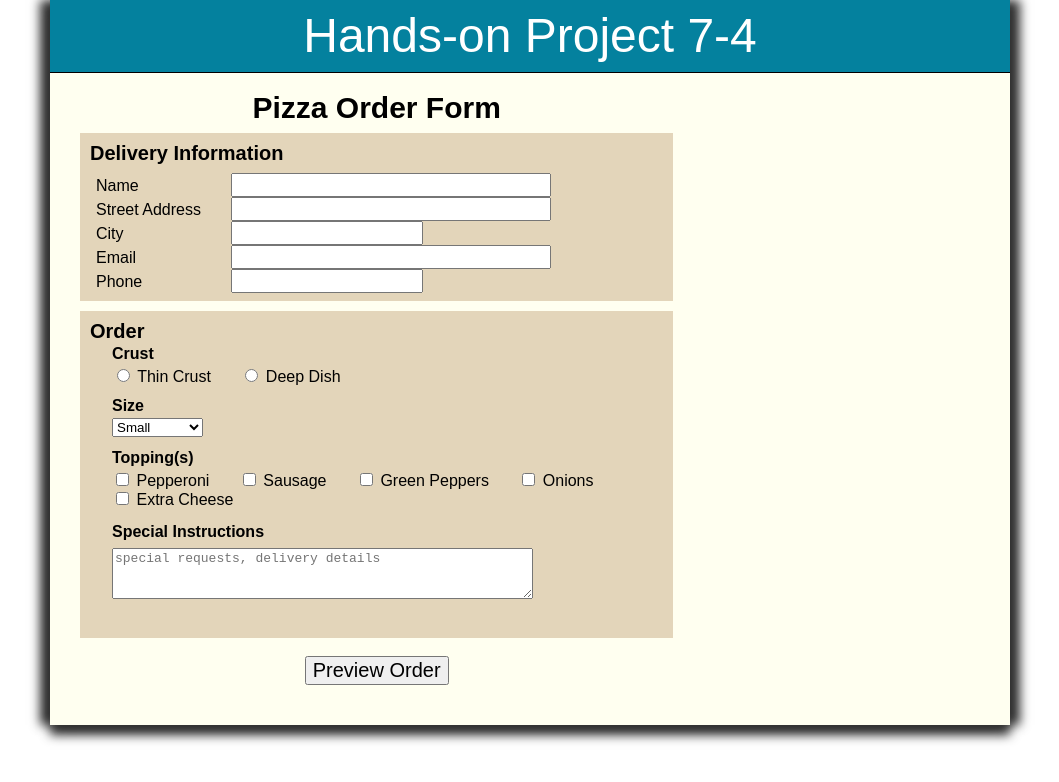
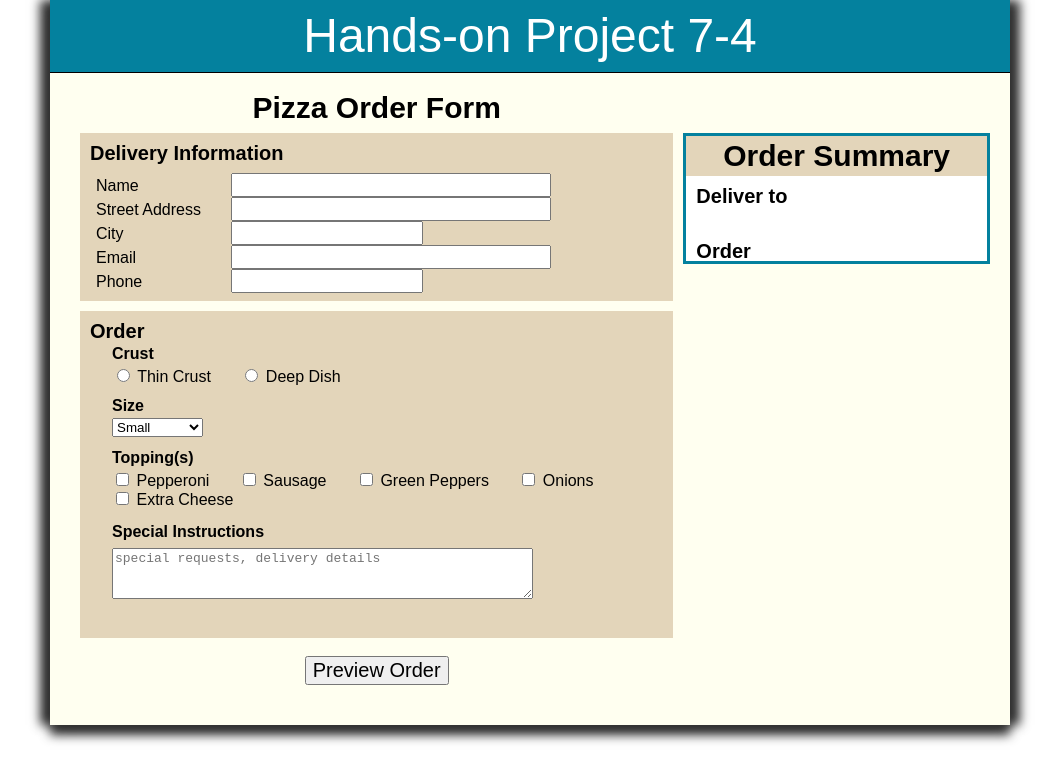
Before and after one commit to ztmurphy21/JS--Ch-7-Using-Object-Oriented-JavaScript, a plain HTML site: page Murphy_Zachary_HandsOn07/HandsOnProject7-4/index.htm in a window 1280 px wide. Both pictures are taken after a click on the button "Preview Order". Shown: the whole page, without its empty margins (110-1169 px from the left). Drawn offline with Linux system fonts and the light colour scheme.

Commit message:
7-4 completed

```diff
--- /dev/null
+++ b/Murphy_Zachary_HandsOn07/HandsOnProject7-4/script.js
@@ -0,0 +1,73 @@
+/*      JavaScript 6th Edition
+      Chapter 7
+      7-4
+
+      Outer Orbits booking page
+      Author: Zach Murphy
+      Date:   3-20-2016
+
+      Filename: script.js
+	  */
+
+"use strict";
+
+ //global variabe, and empty object
+ var delivInfo = {};
+
+ //global variable, points to the element with the id value
+
+ var delivSummary = document.getElementById("deliverTo");
+
+ // this function will add the value of each input field to the delivInfo object as a property
+ function processDeliveryInfo()
+ {
+	 var prop;
+
+	 //add statements that store values into the delivInfo object and various properties
+	 delivInfo.name = document.getElementById("nameinput").value;
+	 delivInfo.addr = document.getElementById("addrinput").value;
+	 delivInfo.city = document.getElementById("cityinput").value;
+	 delivInfo.email = document.getElementById("emailinput").value;
+	 delivInfo.phone = document.getElementById("phoneinput").value;
+
+	 //add a for/in Loop with a subsequent statements
+	 for (prop in delivInfo)
+	 {
+		 //This statement adds the value of the current property to the content of the deliverTo element
+		 delivSummary.innerHTML += "<p>" + delivInfo[prop] + "</p>";
+	 }
+		//change the display style of this section to block
+		document.getElementById("deliverTo").style.display = "block";
+ }
+ //function
+ function previewOrder()
+ {
+	 //a function call
+	 processDeliveryInfo();
+	 //change the display style of this section to block
+	 document.getElementsByTagName("section")[0].style.display = "block";
+ }
+
+ //create event listener that calls the prevewOrder function
+ function createEventListener()
+ {
+	 var previewBtn = document.getElementById("previewBtn");
+	 if (previewBtn.addEventListener)
+	 {
+		 previewBtn.addEventListener("click", previewOrder, false);
+	 }
+	 else if (previewBtn.attachEvent)
+	 {
+		 previewBtn.attachEvent("onclick", previewOrder);
+	 }
+ }
+
+ //create event listener when page finishes loading
+ if (window.addEventListener)
+ {
+	 window.addEventListener("load", createEventListener, false);
+ }
+ else if (window.attachEvent)
+ {
+	 window.attachEvent("onload", createEventListener);
+ }
```
Also changed, not shown: Murphy_Zachary_HandsOn07/HandsOnProject7-4/index.htm (+3 -0 lines).
